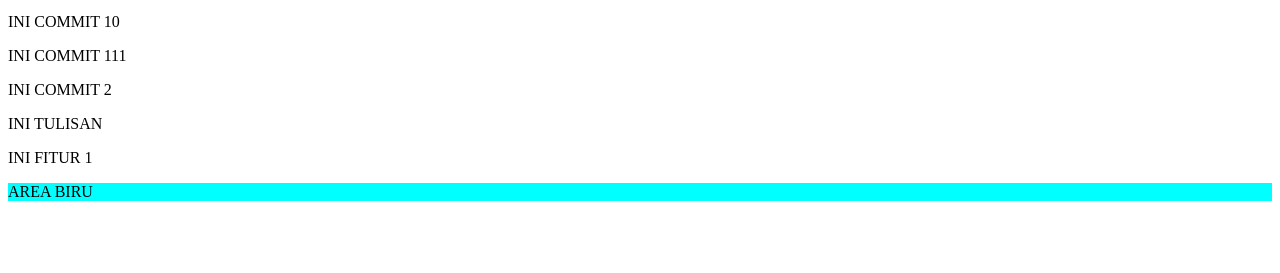
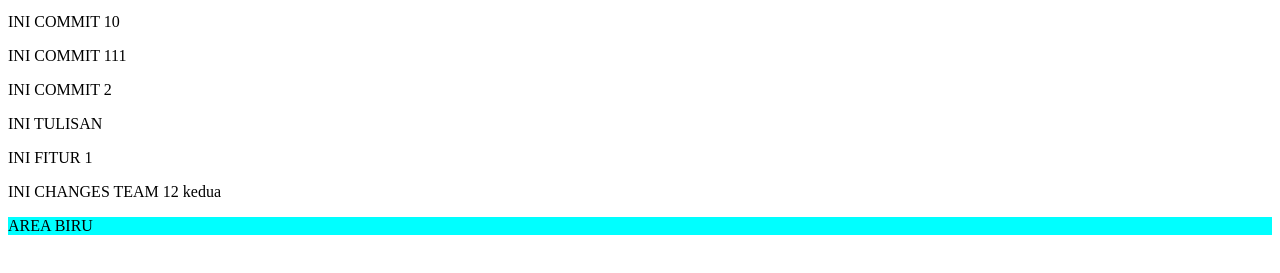
Before and after one commit to farhanazizf/mentoring1, a plain HTML site: page index.html in a window 1280 px wide. Shown: the part 87-360 px from the top of the page. Drawn offline with Linux system fonts and the light colour scheme.

Commit message:
changes team 12

```diff
--- a/index.html
+++ b/index.html
@@ -13,6 +13,8 @@
 
     <p>INI FITUR 1</p>
 
+    <p>INI CHANGES TEAM 12 kedua</p>
+
     <div style="background-color: aqua">
       <p>AREA BIRU</p>
     </div>
```
